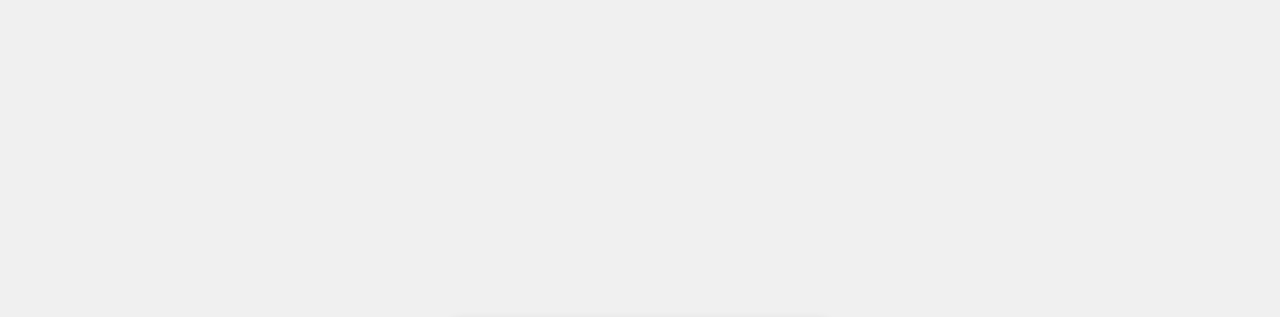
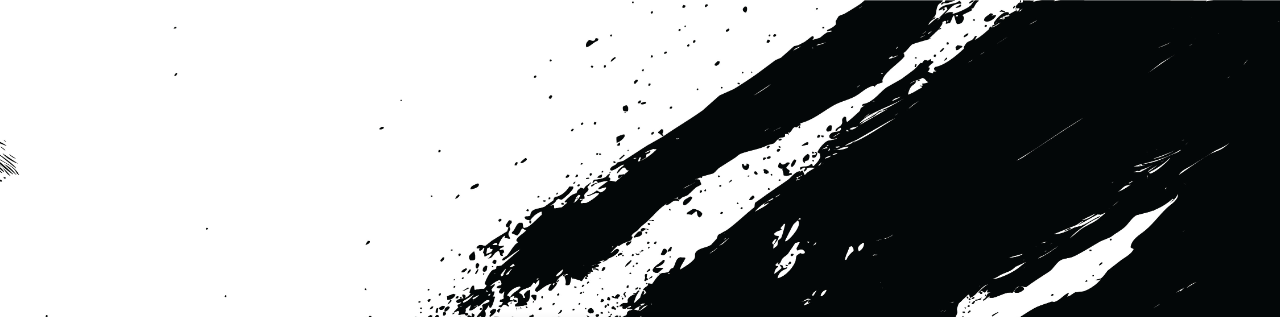
Before and after one commit to Savio-888/Valida-o-de-n-meros, a plain HTML site: page index.html in a window 1280 px wide. Shown: the top 317 px of the page. Drawn offline with Linux system fonts and the light colour scheme.

Commit message:
modificando o estilo do site

```diff
--- a/index.html
+++ b/index.html
@@ -1,5 +1,5 @@
 <!DOCTYPE html>
-<html lang="en">
+<html lang="pt-br"> <!--Define a linguagem padrão da página-->
     <head>
         <meta charset="UTF-8"> <!--Define o padrão de codificação de caracteres.-->
         <meta name="viewport" content="width=device-width, initial-scale=1.0"> <!--Torna o site responsivo ao tamanho da tela do usuário.-->
--- a/style.css
+++ b/style.css
@@ -4,7 +4,10 @@ body{ /*Define o estilo de todos os aspectos do site como um todo*/
     justify-content: center;
     align-items: center;
     height: 100vh;
-    background-color: #f0f0f0;
+    background-image: url(6b58003a-cc71-4b1b-a320-c61f42fa4b61.jpg);
+    background-repeat: no-repeat;
+    background-size: cover;
+    background-attachment: fixed;
 }
 .container { /*Define o estilo de todas as tags com a classe container*/
     text-align: center;
```
Also changed, not shown: 6b58003a-cc71-4b1b-a320-c61f42fa4b61.jpg (added).
